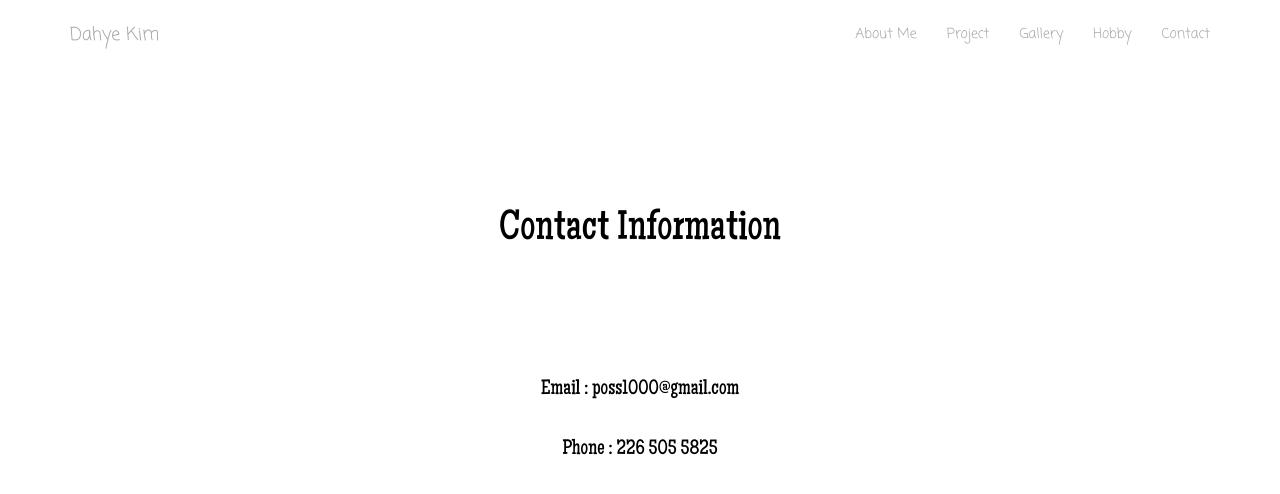
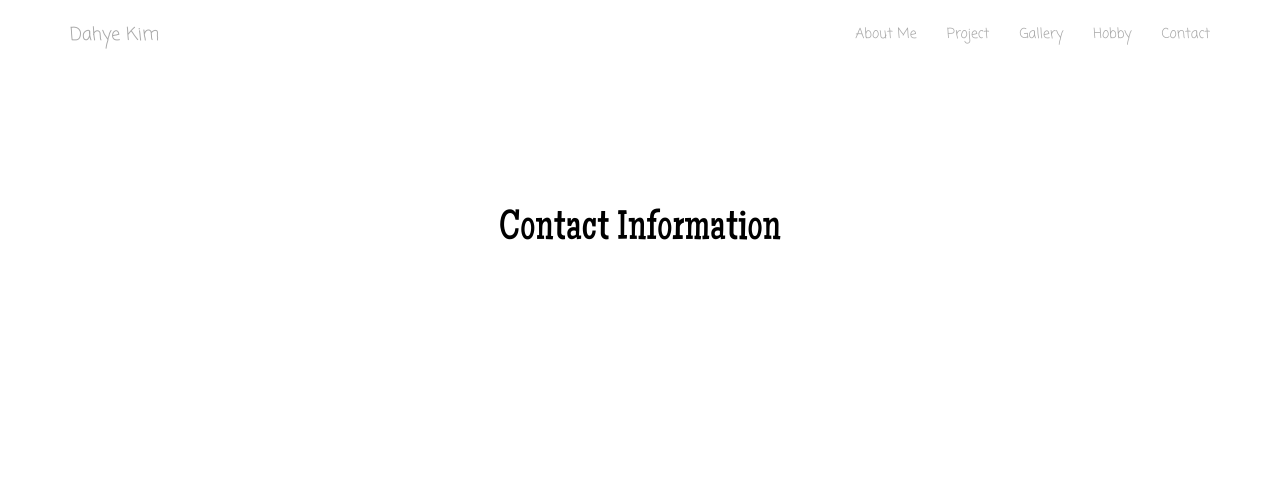
Before and after one commit to dahe0822/dahe, a plain HTML site: page html/contact.html in a window 1280 px wide. Drawn offline with Linux system fonts and the light colour scheme.

Commit message:
Update contact.html

```diff
--- a/html/contact.html
+++ b/html/contact.html
@@ -64,10 +64,6 @@
 
         <div class="body-text">
         <p >
-           Email : poss1000@gmail.com
-           <br>
-           Phone : 226 505 5825
-           <br>
 
         </p>
     </div>
```
